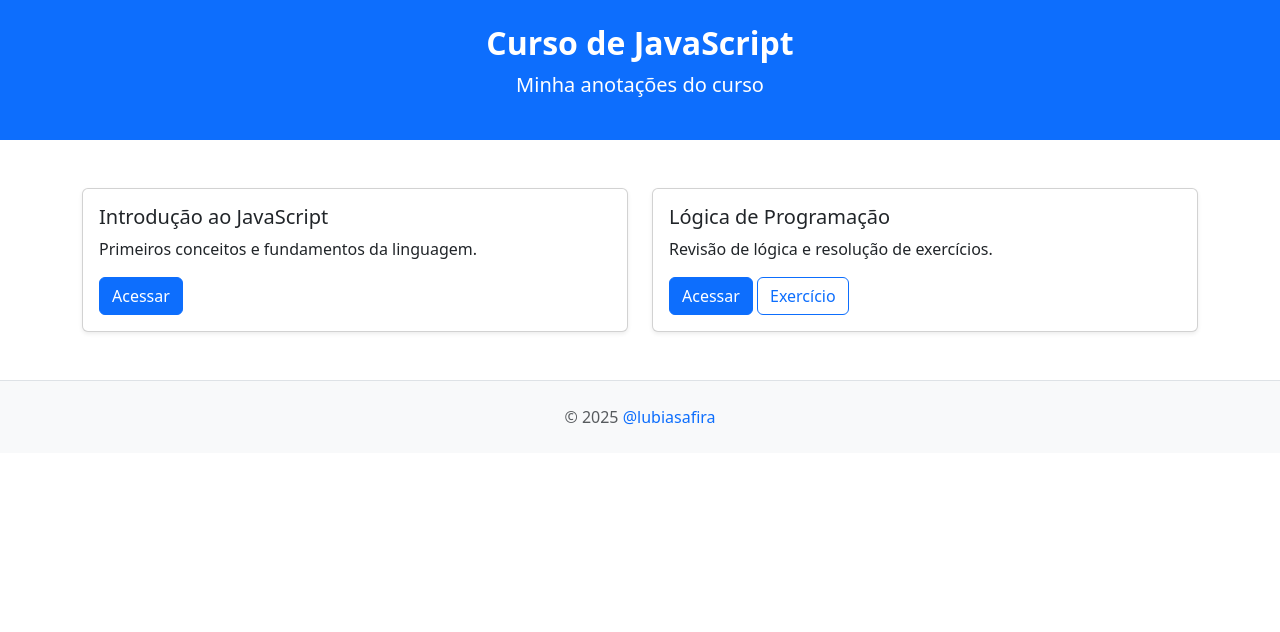
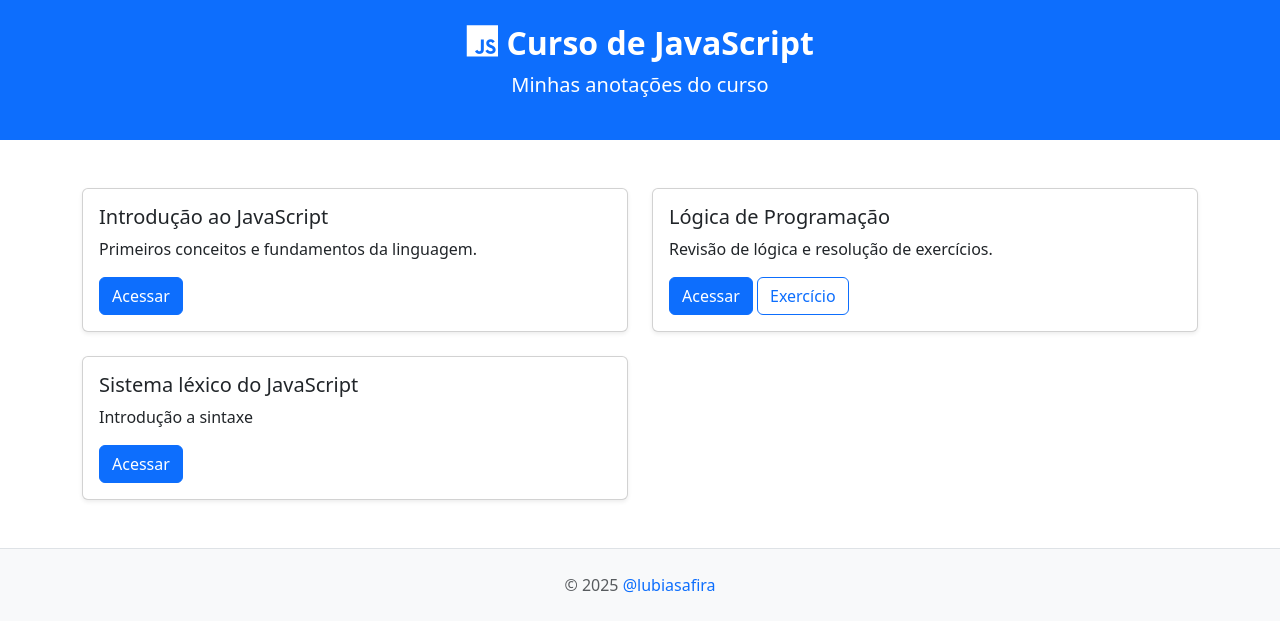
Before and after one commit to lubiasafira/Curso-JavaScript-Completo, a website: page index.html in a window 1280 px wide. Drawn offline with nearby package versions, Linux system fonts and the light colour scheme.

Commit message:
Adiciona icons

```diff
--- a/index.html
+++ b/index.html
@@ -5,17 +5,20 @@
     <meta name="viewport" content="width=device-width, initial-scale=1.0">
     <title>Curso Completo de javaScript</title>
     <link href="https://cdn.jsdelivr.net/npm/bootstrap@5.3.8/dist/css/bootstrap.min.css" rel="stylesheet" integrity="sha384-sRIl4kxILFvY47J16cr9ZwB07vP4J8+LH7qKQnuqkuIAvNWLzeN8tE5YBujZqJLB" crossorigin="anonymous">
+    <link rel="stylesheet" type='text/css' href="https://cdn.jsdelivr.net/gh/devicons/devicon@latest/devicon.min.css" />
+
 </head>
 <body>
     <!-- Header -->
     <header class="bg-primary text-white text-center py-4 mb-5">
-        <h1 class="fs-2 fw-bold">Curso de JavaScript</h1>
-        <p class="lead">Minha anotações do curso</p>
+        <h1 class="fs-2 fw-bold"><i class="devicon-javascript-plain"></i> Curso de JavaScript</h1>
+        <p class="lead">Minhas anotações do curso</p>
     </header>
 
     <!-- Main -->
     <main class="container">
         <section class="row g-4">
+            <!--Seção 1-->
             <div class="col-md-6">
                 <div class="card h-100 shadow-sm">
                     <div class="card-body">
@@ -25,7 +28,7 @@
                     </div>
                 </div>
             </div>
-
+            <!-- Seção 2 -->
             <div class="col-md-6">
                 <div class="card h-100 shadow-sm">
                     <div class="card-body">
@@ -33,6 +36,17 @@
                         <p class="card-text">Revisão de lógica e resolução de exercícios.</p>
                         <a href="https://github.com/lubiasafira/Curso-JavaScript-Completo/blob/058e63ed75797d7f2565de1b1474e142712256cd/secao2-Revisao-de-logica/00-logica.md" class="btn btn-primary">Acessar</a>
                         <a href="secao2-Revisao-de-logica/37-execicio/index.html" class="btn btn-outline-primary">Exercício</a>
+                    </div>
+                </div>
+            </div>
+
+            <!--Seção 3-->
+            <div class="col-md-6">
+                <div class="card h-100 shadow-sm">
+                    <div class="card-body">
+                        <h5 class="card-title">Sistema léxico do JavaScript</h5>
+                        <p class="card-text">Introdução a sintaxe</p>
+                        <a href="#" class="btn btn-primary">Acessar</a>
                     </div>
                 </div>
             </div>
```
Lines whose indentation alone changed are shown as unchanged.
